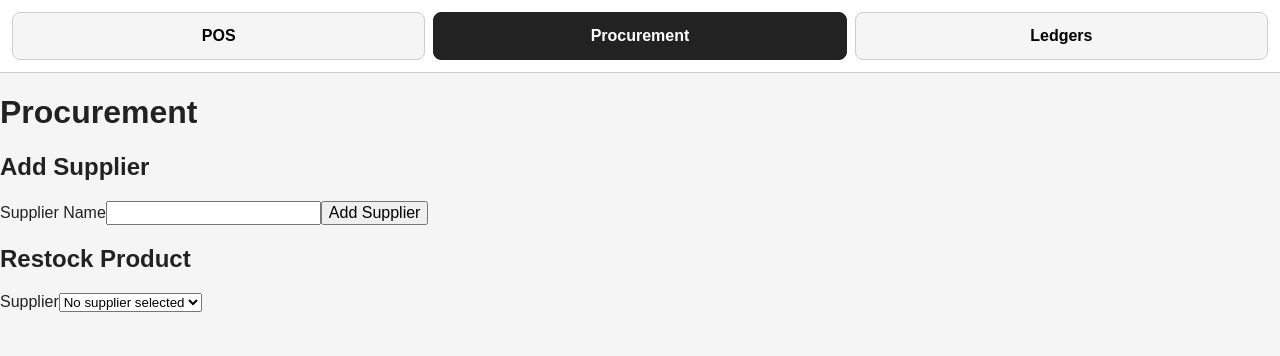
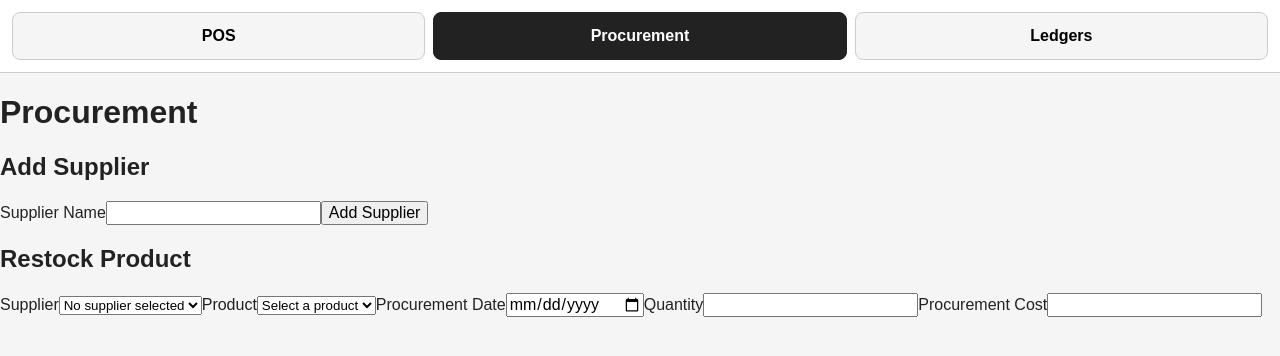
Before and after one commit to kentvillamora-dev/mini-store-pos, a React (Vite) app: page / in a window 1280 px wide. Both pictures are taken after a click on the button "Procurement". Shown: the top 356 px of the page. Built offline with nearby package versions, Linux system fonts and the light colour scheme.

Commit message:
Build procurement form inputs and pricing preview

```diff
--- a/src/App.tsx
+++ b/src/App.tsx
@@ -2,6 +2,7 @@ import { useEffect, useState } from 'react'
 import { db, type Product, type Supplier } from './db/database'
 import DataViewer from './features/dataViewer/DataViewer'
 import { createSupplier } from './services/supplierService'
+import { calculateSuggestedSellingPrice } from './utils/pricing'
 
 type AppPage = 'pos' | 'procurement' | 'ledgers'
 
@@ -12,6 +13,22 @@ function App() {
   const [supplierName, setSupplierName] = useState('')
   const [supplierMessage, setSupplierMessage] = useState('')
   const [selectedSupplierId, setSelectedSupplierId] = useState('')
+  const [selectedProductId, setSelectedProductId] = useState('')
+  const [procurementDate, setProcurementDate] = useState('')
+  const [procurementQuantity, setProcurementQuantity] = useState('')
+  const [procurementCost, setProcurementCost] = useState('')
+  const quantityNumber = Number(procurementQuantity)
+  const procurementCostNumber = Number(procurementCost)
+
+  const unitCost =
+    quantityNumber > 0 && procurementCostNumber > 0
+      ? procurementCostNumber / quantityNumber
+      : null
+
+  const suggestedSrp =
+    unitCost !== null
+      ? calculateSuggestedSellingPrice(unitCost)
+      : null
 
   useEffect(() => {
     async function loadProducts() {
@@ -106,6 +123,78 @@ function App() {
                 ))}
               </select>
             </label>
+
+            <label>
+              Product
+              <select
+                value={selectedProductId}
+                onChange={(event) => setSelectedProductId(event.target.value)}
+              >
+                <option value="">Select a product</option>
+
+                {products.map((product) => (
+                  <option
+                    key={product.id}
+                    value={product.id}
+                  >
+                    {product.name}
+                  </option>
+                ))}
+              </select>
+            </label>
+
+            <label>
+              Procurement Date
+              <input
+                type="date"
+                value={procurementDate}
+                onChange={(event) => setProcurementDate(event.target.value)}
+              />
+            </label>
+
+            <label>
+              Quantity
+              <input
+                type="number"
+                min="1"
+                step="1"
+                value={procurementQuantity}
+                onChange={(event) => setProcurementQuantity(event.target.value)}
+              />
+            </label>
+
+            {procurementQuantity !== '' &&
+              Number(procurementQuantity) <= 0 && (
+                <p>Quantity must be greater than zero.</p>
+              )}
+
+            <label>
+              Procurement Cost
+              <input
+                type="number"
+                min="0.01"
+                step="0.01"
+                value={procurementCost}
+                onChange={(event) => setProcurementCost(event.target.value)}
+              />
+            </label>
+
+            {procurementCost !== '' &&
+              Number(procurementCost) <= 0 && (
+                <p>Procurement cost must be greater than zero.</p>
+              )}
+
+            {unitCost !== null && (
+              <p>
+                Unit Cost: ₱{unitCost.toFixed(2)}
+              </p>
+            )}
+
+            {suggestedSrp !== null && (
+              <p>
+                Suggested SRP: ₱{suggestedSrp.toFixed(2)}
+              </p>
+            )}
           </section>
 
         </main>
```
